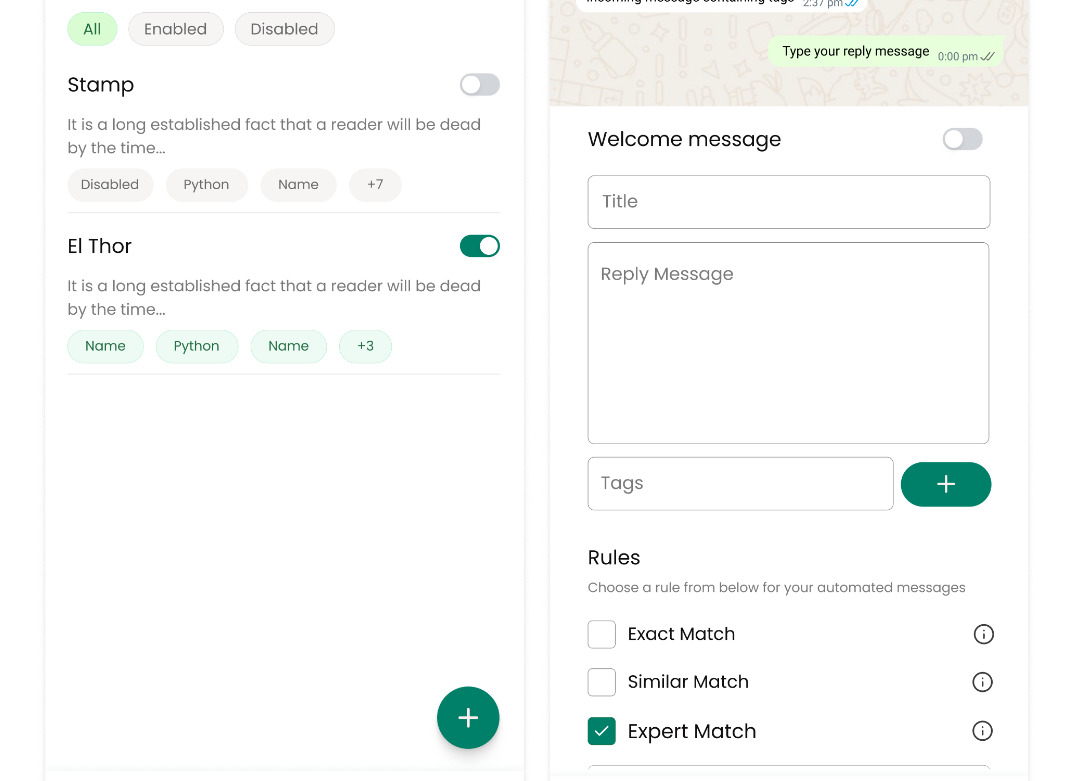
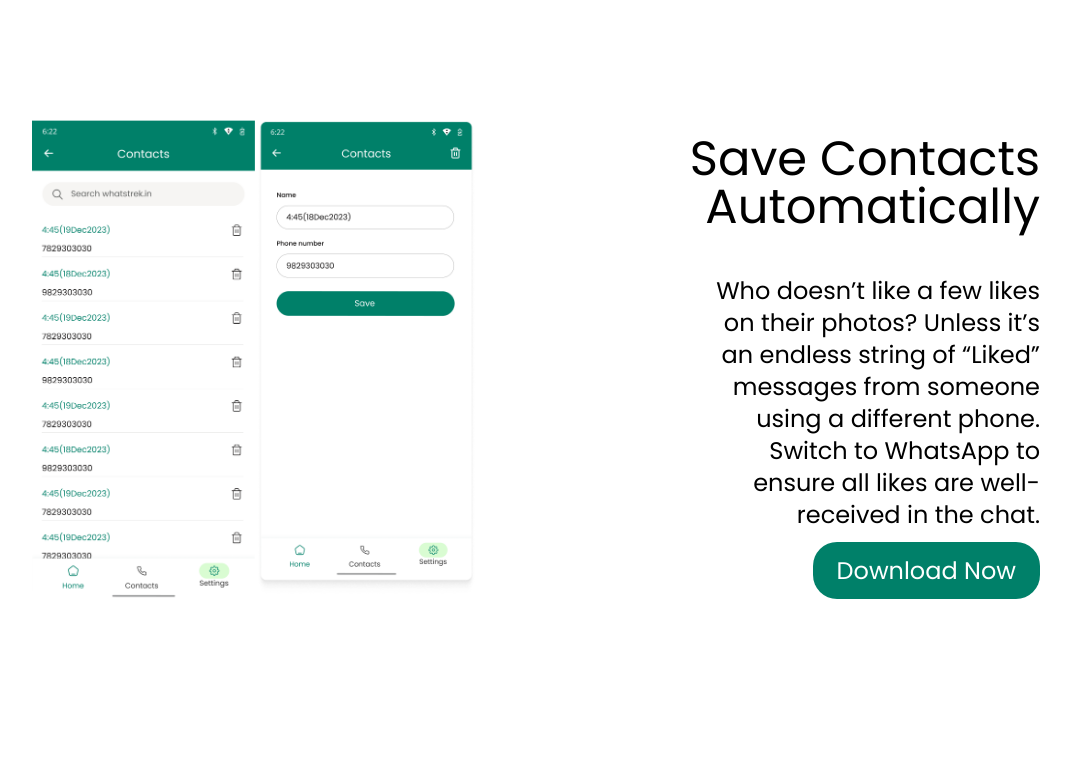
Before and after one commit to yoda-76/WhatsTrek-ws, a React (Vite) app: page / in a window 1280 px wide. Shown: the part 2160-2941 px from the top of the page, without its empty margins (104-1175 px from the left). Built offline with nearby package versions, Linux system fonts and the light colour scheme.

Commit message:
features fixed

```diff
--- a/src/components/Features.tsx
+++ b/src/components/Features.tsx
@@ -1,5 +1,7 @@
 import ss2 from "../assets/ss2.png";
 import ss1 from "../assets/ss1.png";
+import ss3 from "../assets/ss3.png";
+import ss4 from "../assets/ss4.png";
 // import { Button } from "./ui/moving-border";
 import CustomButton from "./custom/CustomButton";
 
@@ -16,7 +18,7 @@ export default function Features() {
         </div>
       </div>
 
-      <div className="flex flex-col text-2xl  justify-center items-center md:mt-32 mx-2 px-32 ">
+      <div className="flex  text-2xl  justify-center items-center md:mt-32 mx-2 px-32 ">
         <div className="flex  gap-6 flex-col justify-start items-start">
           <div className="md:text-5xl md:text-black md:text-left w-full md:w-[70%] md:my-5">
             Setup automated custom replies
@@ -54,8 +56,8 @@ export default function Features() {
       <div className="flex flex-col text-2xl md:flex-row justify-center items-center md:mt-32 mx-2 px-32 ">
 
         <div className="flex mt-5 justify-start items-start ">
-          <img className="w-[50%]" src={ss1} alt="logo" />
-          <img className="w-[50%]" src={ss2} alt="logo" />
+          <img className="w-[50%]" src={ss3} alt="logo" />
+          <img className="w-[50%]" src={ss4} alt="logo" />
         </div>
         <div className="flex  gap-6 flex-col justify-end items-end ">
           <div className="md:text-5xl md:text-black md:text-right w-full md:w-[70%] md:my-5">
```
Also changed, not shown: src/assets/ss3.png (added), src/assets/ss4.png (added).
